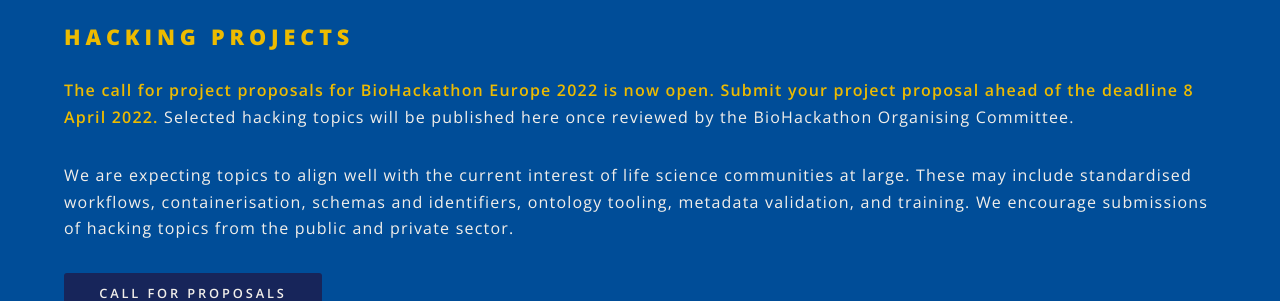
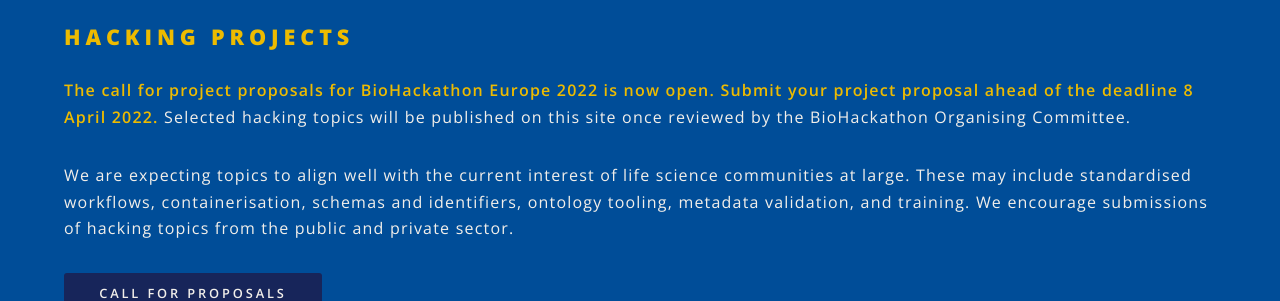
Before and after one commit to elixir-europe/biohackathon-europe-2022, a Jekyll site: the page built from index.html, in a window 1280 px wide and 1400 px high, scrolled down 4193 px. Shown: the part 150-451 px from the top of the window. Built offline with Jekyll 4.4.1, drawn with Linux system fonts in a browser that asks for light colours; nearby versions of some CDN libraries.

Commit message:
Removing subdirectory config

```diff
--- a/_config.yml
+++ b/_config.yml
@@ -7,7 +7,7 @@
 owner: Elixir Hub # or company name
 first_published: 2022 # if migrating another site, the year of your first publish
 email: webmaster@elixir-europe.org
-baseurl: "/biohackathon-europe-2022" # the subpath of your site, e.g. /blog
+baseurl: "" # the subpath of your site, e.g. /blog
 url: "https://elixir-europe.github.io/biohackathon-europe-2022/" # the base hostname & protocol for your site
 social:
   twitter: https://twitter.com/hashtag/BioHackEU22
--- a/index.html
+++ b/index.html
@@ -152,7 +152,7 @@
 <section id="landing-processprop" class="wrapper style4 spotlight">
 	<div class="inner">
 		<h2>Hacking projects</h2>
-<p><strong>The call for project proposals for BioHackathon Europe 2022 is now open. Submit your project proposal ahead of the deadline 8 April 2022.</strong> Selected hacking topics will be published here once reviewed by the BioHackathon Organising Committee.</p>
+<p><strong>The call for project proposals for BioHackathon Europe 2022 is now open. Submit your project proposal ahead of the deadline 8 April 2022.</strong> Selected hacking topics will be published on this site once reviewed by the BioHackathon Organising Committee.</p>
 <p>We are expecting topics to align well with the current interest of life science communities at large. These may include standardised workflows, containerisation, schemas and identifiers, ontology tooling, metadata validation, and training. We encourage submissions of hacking topics from the public and private sector.
 </p>
 <a href="{{ site.baseurl }}/projects.html" class="button special">Call for proposals</a>
--- a/projects.html
+++ b/projects.html
@@ -9,7 +9,7 @@
 <p> Submit your project proposal ahead of the deadline <strong>8 April 2022</strong>. Selected hacking topics will be published here once reviewed by the BioHackathon Organising Committee. We are expecting topics to align well with the current interest of life science communities at large. These may include standardised workflows, containerisation, schemas and identifiers, ontology tooling, metadata validation, and training. We encourage submissions of hacking topics from the public and private sector.</p>
 
 <h3>Call for Proposals</h3>
-<p>We ask the project leads to <a href="https://easychair.org/conferences/?conf=bh2022">submit a proposal through EasyChair</a> that will include the following:</p>
+<p>We ask the project leads to <strong><a href="https://easychair.org/conferences/?conf=bh2022">submit a proposal through EasyChair</a></strong> that will include the following:</p>
 <ul>
   <li>A project description no longer than 300 words </li>
   <li>The three most relevant ELIXIR Platforms/Communities/Focus Groups it will align to </li>
```
